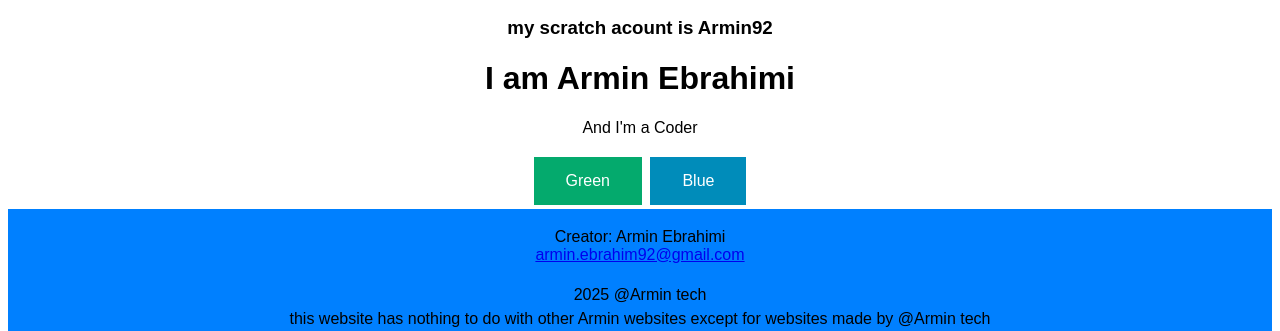
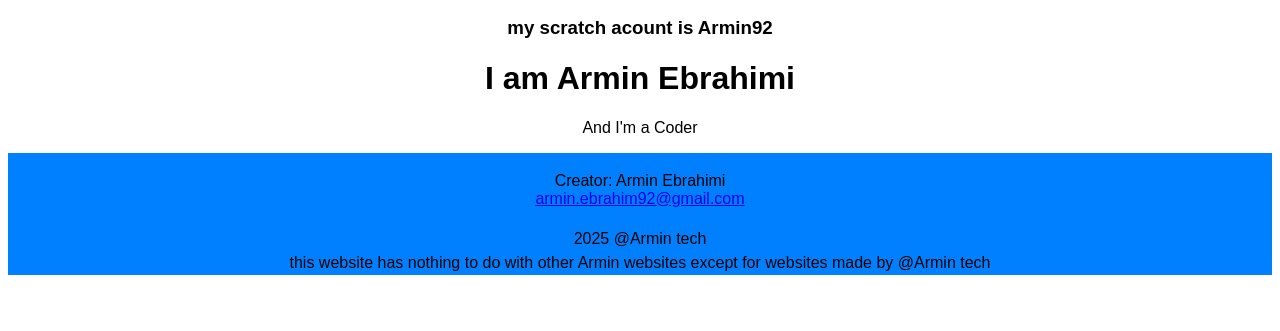
Before and after one commit to armin-coder/armin-coder.github.io, a plain HTML site: page index.html in a window 1280 px wide. Shown: the part 1011-1342 px from the top of the page. After the commit the page ends 1286 px from the top, so only its background shows below. Drawn offline with Linux system fonts and the light colour scheme.

Commit message:
Update index.html

```diff
--- a/index.html
+++ b/index.html
@@ -24,30 +24,6 @@
 <div class="bg-text">
   <h1>I am Armin Ebrahimi</h1>
   <p>And I'm a Coder</p>
-    <style>
-.button {
-  border: none;
-  color: white;
-  padding: 15px 32px;
-  text-align: center;
-  text-decoration: none;
-  display: inline-block;
-  font-size: 16px;
-  margin: 4px 2px;
-  cursor: pointer;
-}
-
-.button1 {background-color: #04AA6D;} /* Green */
-.button2 {background-color: #008CBA;} /* Blue */
-</style>
-</head>
-<body>
-
-<button class="button button1">Green</button>
-<button class="button button2">Blue</button>
-
-</body>
-
         </div>
     </head>
     <html>
```
